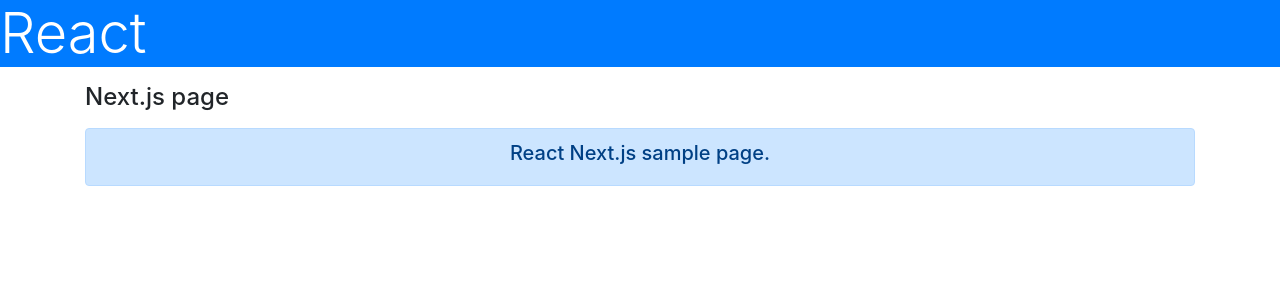
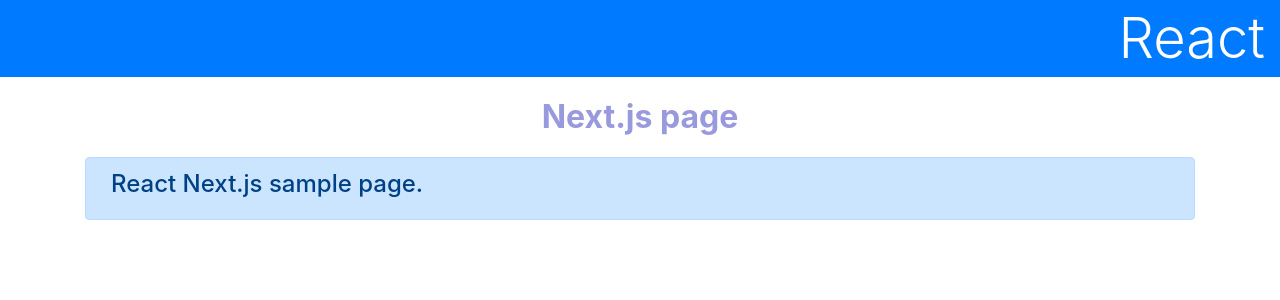
Before and after one commit to thirota/next_app_second, a Next.js app: page / in a window 1280 px wide. Shown: the top 300 px of the page. Built offline with nearby package versions, Linux system fonts and the light colour scheme.

Commit message:
Apply styles by variables p.294

```diff
--- a/pages/index.js
+++ b/pages/index.js
@@ -4,6 +4,26 @@
 export default function Home() {
   let title = "Next.js page"
   let message = "React Next.js sample page."
+
+  const h1 = {
+    textAlign:'right',
+    padding:'5px 15px'
+  }
+
+  const p = {
+    textAlign:'left',
+    padding:'0px 5px',
+    color:'#b',
+    fontSize:'18pt'
+  }
+
+  const subtitle = {
+    textAlign:'center',
+    margin:'0px 5px',
+    color:'#99d',
+    fontSize:'24pt',
+    fontWeight:'bold'
+  }
 
   return (
     <div>
@@ -12,11 +32,11 @@
         <link rel="stylesheet" href="https://stackpath.bootstrapcdn.com/bootstrap/4.5.0/css/bootstrap.min.css" crossOrigin="anonymous"></link>
       </Head>
 
-      <h1 className="bg-primary text-white display-4">React</h1>
+      <h1 className="bg-primary text-white display-4" style={h1}>React</h1>
       <div className="container">
-        <h4 className="my-3">{title}</h4>
+        <p className="my-3" style={subtitle}>{title}</p>
         <div className="alert alert-primary text-center">
-          <p className="h5">{message}</p>
+          <p className="h5" style={p}>{message}</p>
         </div>
       </div>
     </div>
```
